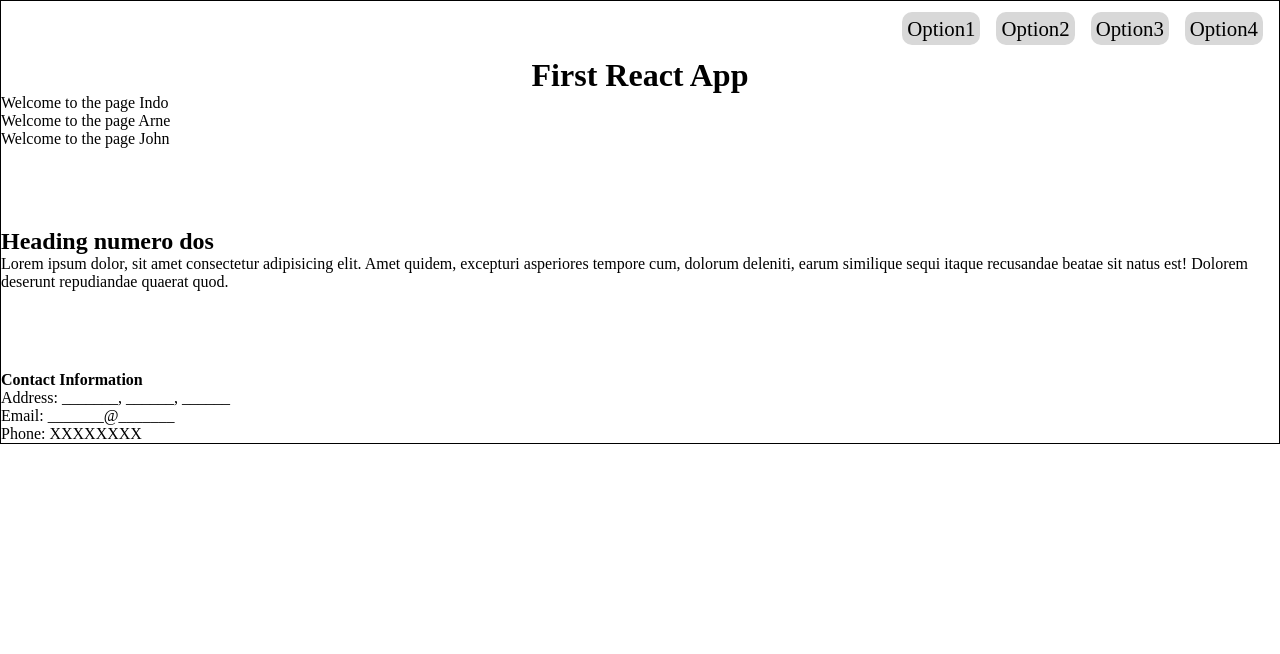
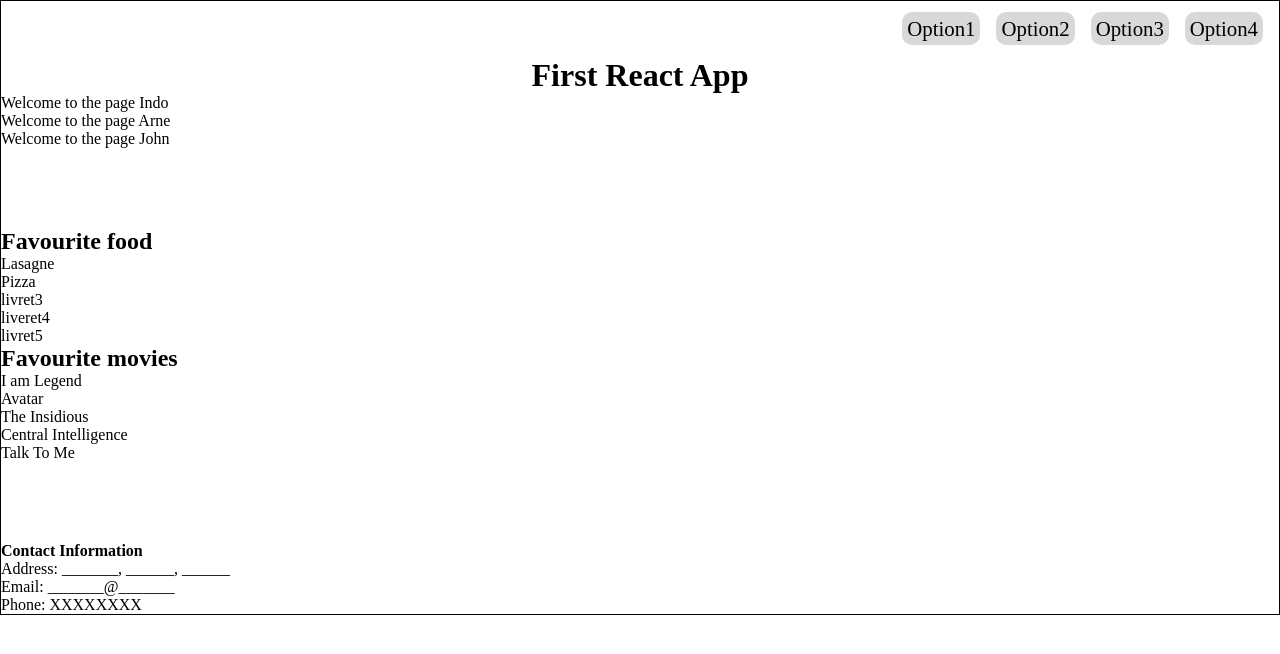
Before and after one commit to Indok93/first-react-app, a React (Vite) app: page / in a window 1280 px wide. Shown: the top 654 px of the page. Built offline with nearby package versions, Linux system fonts and the light colour scheme.

Commit message:
lists added to main

```diff
--- a/src/components/List/List.jsx
+++ b/src/components/List/List.jsx
@@ -3,8 +3,8 @@ export const List = props => {
 
     return (
         <ul>
-            {props.data.map((item, key) => {
-                <li key={key}>{item}</li>
+            {props.data.map((item, index) => {
+                return <li key={index}>{item}</li>
             })}
         </ul>
     )
--- a/src/components/Main/Main.jsx
+++ b/src/components/Main/Main.jsx
@@ -1,8 +1,18 @@
+import { List } from "../List/List"
+
 export const Main = () => {
+    const arrayFood = [
+        'Lasagne', 'Pizza', 'livret3', 'liveret4', 'livret5'
+    ];
+    const arrayMovies = [
+        'I am Legend', 'Avatar', 'The Insidious', 'Central Intelligence', 'Talk To Me'
+    ];
     return (
         <main>
-            <h2>Heading numero dos</h2>
-            <p>Lorem ipsum dolor, sit amet consectetur adipisicing elit. Amet quidem, excepturi asperiores tempore cum, dolorum deleniti, earum similique sequi itaque recusandae beatae sit natus est! Dolorem deserunt repudiandae quaerat quod.</p>
+            <h2>Favourite food</h2>
+            <List data={arrayFood}/>
+            <h2>Favourite movies</h2>
+            <List data={arrayMovies}/>
         </main>
     )
 }
```
